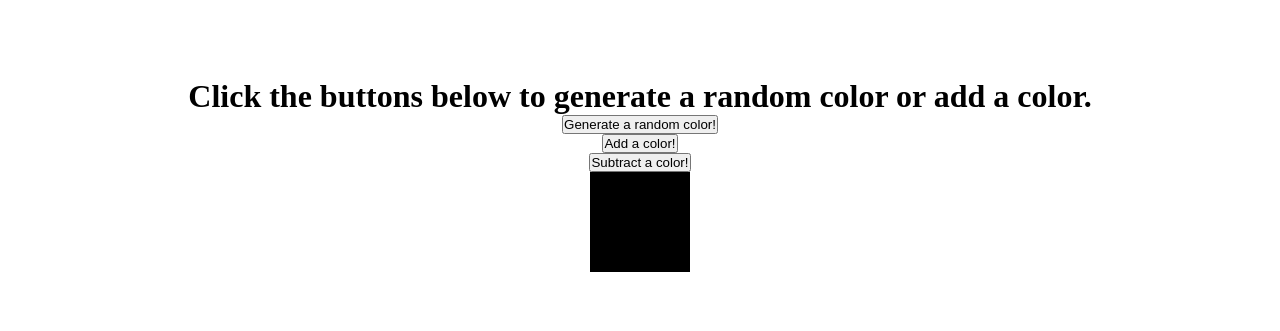
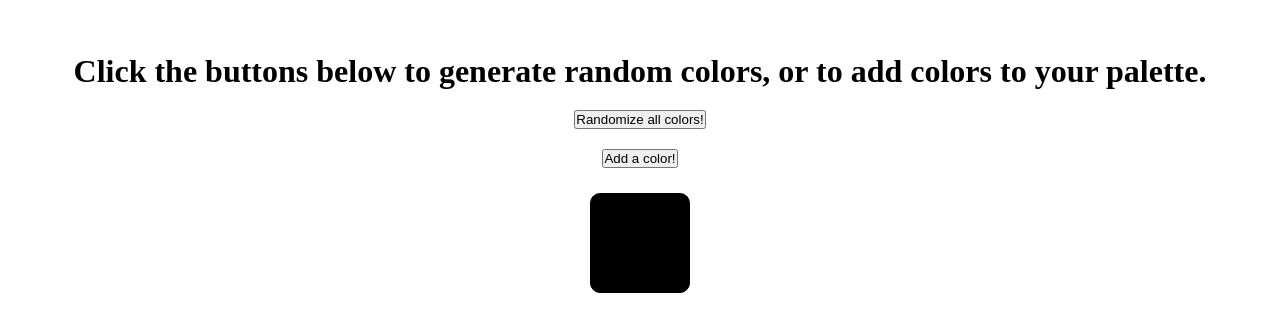
Before and after one commit to BuildAnythingWithCode/ColorPalettePro, a plain HTML site: page index.html in a window 1280 px wide. Shown: the part 225-556 px from the top of the page. Drawn offline with Linux system fonts and the light colour scheme.

Commit message:
Add random color functionality to new colors

```diff
--- a/index.html
+++ b/index.html
@@ -7,13 +7,11 @@
   <link rel="stylesheet" href="style.css">
 </head>
 <body>
-  <h1>Click the buttons below to generate a random color or add a color.</h1>
-  <button id="generate-random-color">Generate a random color!</button>
+  <h1>Click the buttons below to generate random colors, or to add colors to your palette.</h1>
+  <button id="generate-random-color">Randomize all colors!</button>
   <button id="add-color">Add a color!</button>
-  <button id="subtract-color">Subtract a color!</button>
   <div id="color-section">
     <div class="color"></div>
-
 
 
 
--- a/script.js
+++ b/script.js
@@ -1,14 +1,18 @@
 const generateRandomColorButton = document.querySelector("#generate-random-color");
 const addColorButton = document.querySelector("#add-color");
-const color = document.querySelector(".color");
+
 const colorSection = document.querySelector("#color-section");
 
 randomizeColorFunction = function() {
+  const color = document.querySelectorAll(".color");
+
+  for (let i = 0; i < color.length; i++) {
   let r = Math.floor(Math.random()* 256);
   let g = Math.floor(Math.random()* 256);
   let b = Math.floor(Math.random()* 256);
   let randomColor = `rgb(${r}, ${g}, ${b})`;
-  color.style.backgroundColor = randomColor;
+  color[i].style.backgroundColor = randomColor;
+  }
 }
 
 addColorFunction = function() {
--- a/style.css
+++ b/style.css
@@ -13,8 +13,29 @@ body {
   width: 100vw;
 }
 
+h1 {
+  margin: 10px;
+}
+
+button {
+  margin: 10px;
+}
+
+#color-section {
+  display: flex;
+  justify-content: center;
+  align-items: center;
+  flex-direction: row;
+  flex-wrap: wrap;
+  max-width: 50vw;
+  margin: 10px;
+}
+
 .color {
   width: 100px;
   height: 100px;
   background-color: rgb(0, 0, 0);
+  margin: 5px;
+  border: 1px solid black;
+  border-radius: 10px;
 }
```
